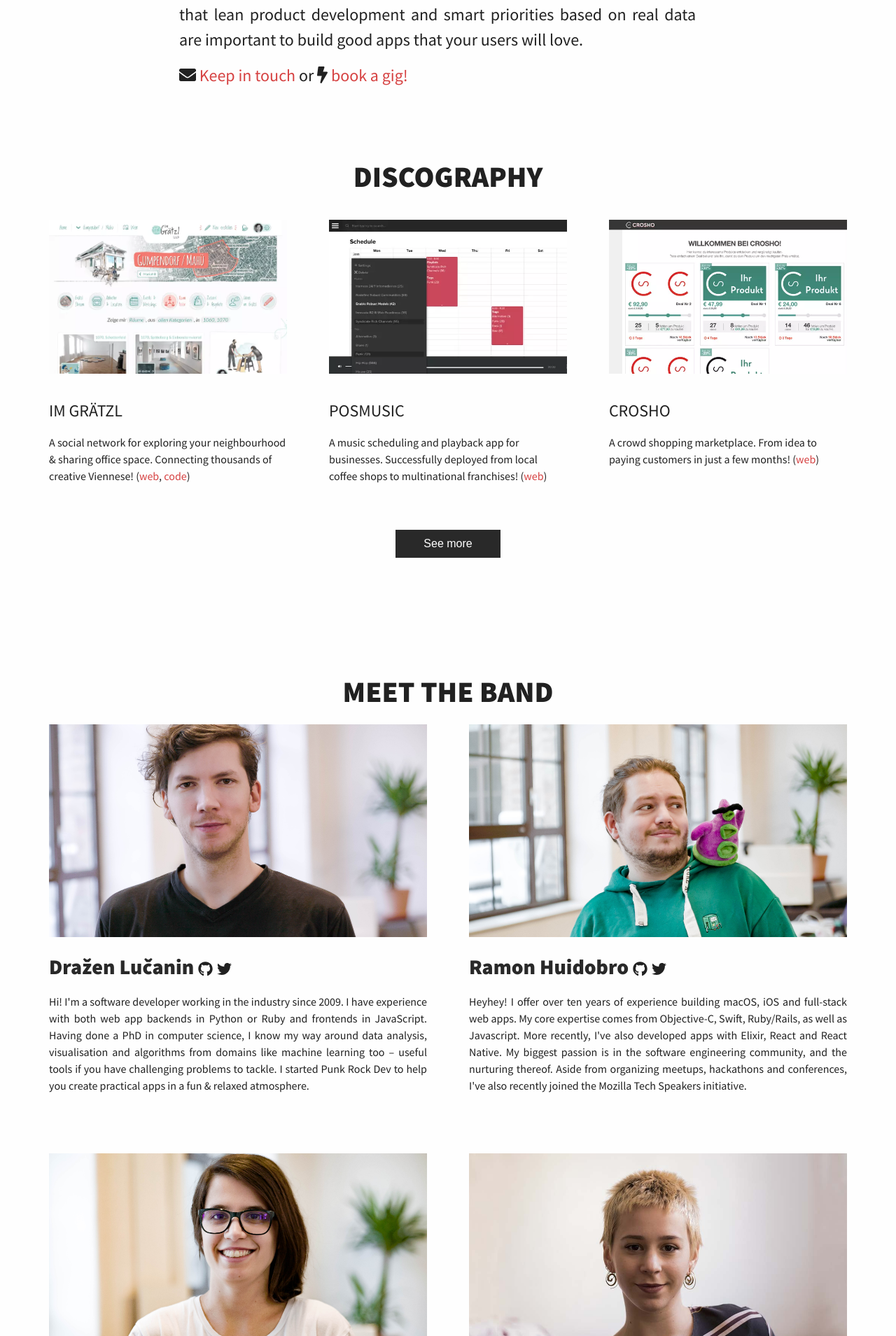
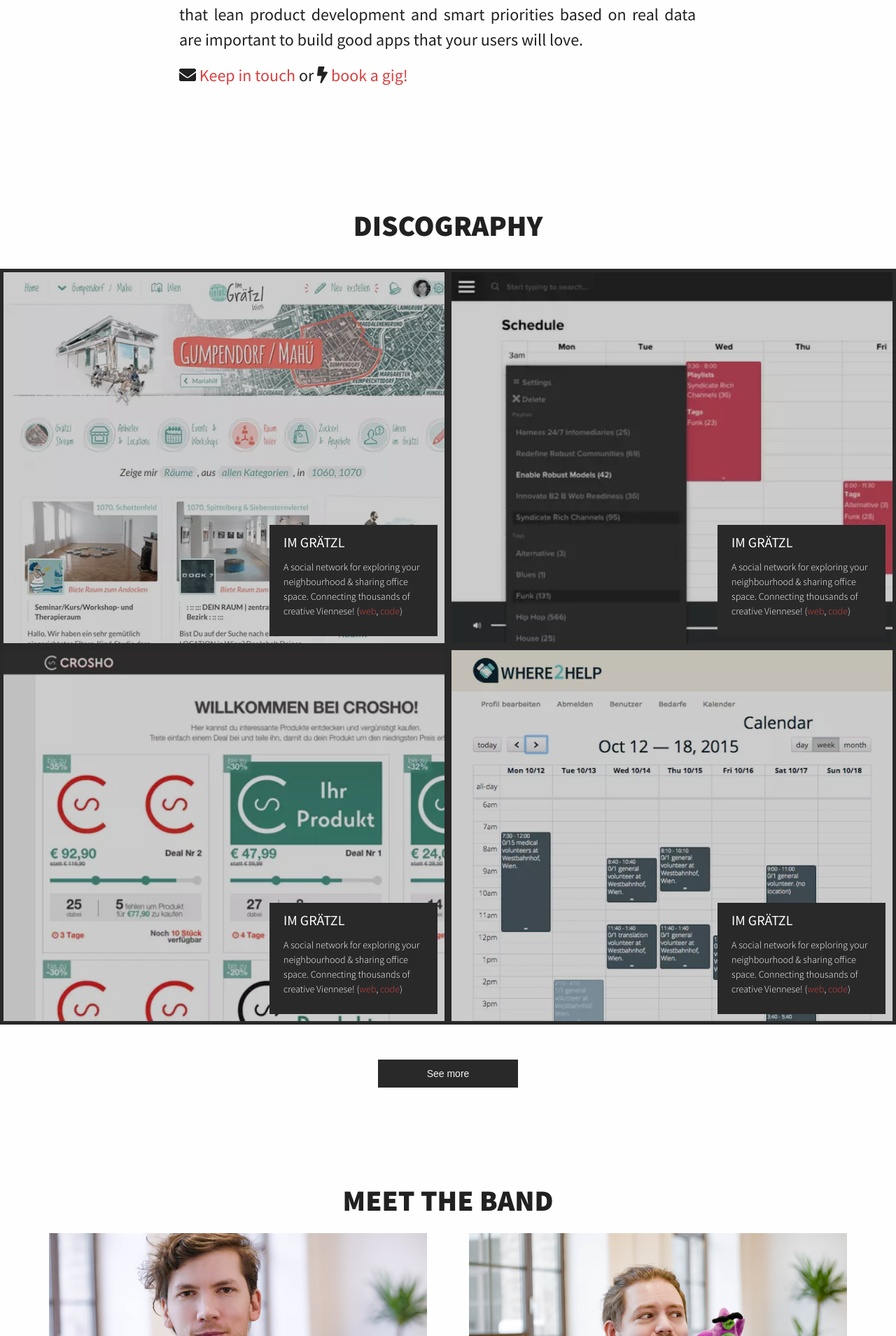
Before and after one commit to punkrockdev/punkrockdev.github.io, a Jekyll site: the page built from index.md, in a window 1280 px wide. Shown: the part 801-2710 px from the top of the page at 70% size. Built offline with Jekyll 4.4.1, drawn with Linux system fonts in a browser that asks for light colours; nearby versions of some CDN libraries; comment, search, counter and statistics services are not loaded.

Commit message:
redesign portfolio section

```diff
--- a/_layouts/home.html
+++ b/_layouts/home.html
@@ -44,36 +44,65 @@ are important to build good apps that your users will love.
 </div>
 
  <section class="portfolio-section">
-   <div class="wrapper grid">
    <div class="row">
      <div class="col text-center">
          <h2>DISCOGRAPHY</h2>
          <!-- <p class="text-center">Rather than spending too much space on words, here are some of our past projects:</p> -->
      </div>
    </div>
+      <div class="row">
+        <div class="app-screenshot imGraetzl col-1-2">
+            <div class="col-1-4 portfolio-description">
+              <h3>Im Grätzl</h3>
+              <p>A social network for exploring your neighbourhood & sharing office space. Connecting thousands of creative Viennese! (<a href="https://www.imgraetzl.at" >web</a>, <a href="https://github.com/imGraetzl/">code</a>)</p>
+            </div>
+          </div>
 
-      <div class="row">
-          <div class="col-1-3">
-              <div class="app-screenshot imGraetzl"></div>
+          <div class="app-screenshot pos col-1-2">
+            <div class="col-1-4 portfolio-description">
+              <h3>Im Grätzl</h3>
+              <p>A social network for exploring your neighbourhood & sharing office space. Connecting thousands of creative Viennese! (<a href="https://www.imgraetzl.at" >web</a>, <a href="https://github.com/imGraetzl/">code</a>)</p>
+            </div>
+          </div>
+
+          <div class="app-screenshot crosho col-1-2">
+            <div class="col-1-4 portfolio-description">
+              <h3>Im Grätzl</h3>
+              <p>A social network for exploring your neighbourhood & sharing office space. Connecting thousands of creative Viennese! (<a href="https://www.imgraetzl.at" >web</a>, <a href="https://github.com/imGraetzl/">code</a>)</p>
+            </div>
+          </div>
+
+          <div class="app-screenshot where col-1-2">
+            <div class="col-1-4 portfolio-description">
+              <h3>Im Grätzl</h3>
+              <p>A social network for exploring your neighbourhood & sharing office space. Connecting thousands of creative Viennese! (<a href="https://www.imgraetzl.at" >web</a>, <a href="https://github.com/imGraetzl/">code</a>)</p>
+            </div>
+          </div>
+      </div>
+
+      <!-- <div class="row">
+        <div class="portfolio-item">
+          <div class="col-1-2 portfolio-description">
             <h3>Im Grätzl</h3>
             <p>A social network for exploring your neighbourhood & sharing office space. Connecting thousands of creative Viennese! (<a href="https://www.imgraetzl.at" >web</a>, <a href="https://github.com/imGraetzl/">code</a>)</p>
           </div>
 
-          <div class="col-1-3">
-              <div class="app-screenshot pos"></div>
+          <div class="app-screenshot pos col-1-2">
+          </div>
+        </div>
+      </div> -->
+
+      <!-- <div class="row">
+            <div class="col-1-2">
               <h3>POSMusic</h3>
               <p>A music scheduling and playback app for businesses. Successfully deployed from local coffee shops to multinational franchises! (<a href="https://www.posmusic.com" >web</a>)</p>
             </div>
+            <div class="app-screenshot pos col-1-2"></div>
+      </div> -->
 
-          <div class="col-1-3">
-              <div class="app-screenshot crosho"></div>
-              <h3>CroSho</h3>
-              <p>A crowd shopping marketplace. From idea to paying customers in just a few months! (<a href="http://www.crosho.com/" >web</a>)</p>
-          </div>
-
+      <div class="row">
         <div class="col text-center">
           <button class="button">See more </button>
-          </div>
         </div>
       </div>
 </section>
--- a/_sass/_layout.scss
+++ b/_sass/_layout.scss
@@ -404,18 +404,17 @@ p {
 //     }
 // }
 
-section {
-  padding: 80px 0;
+.portfolio-section {
   clear: both;
-}
+  padding-bottom: 100px;
+  padding-top: 150px;
 
-.portfolio-section {
   .row {
     padding: 0;
   }
 
   [class*='col-'] {
-    padding-left: 30px;
+    padding: 0px;
   }
 
   h2 {
@@ -423,7 +422,9 @@ section {
   }
 
   h3 {
-    margin-top: 35px;
+    margin-top: 0;
+    margin-bottom: 10px;
+    color: #fff;
     text: {
       align: left;
       transform: uppercase;
@@ -431,22 +432,58 @@ section {
 
     font: {
       weight: 400;
-      size: 24px;
+      size: 20px;
     }
   }
 
    p {
      text-align: left;
+     color: #fff;
+     max-width: 200px;
      font: {
-       size: 16px;
-       font-weight: 300;
+       size: 14px;
+       weight: 300;
      }
    }
 
+    .portfolio-description {
+      bottom: 10px;
+      right: 10px;
+      z-index: 2;
+      position: absolute;
+      background-color: #292929;
+      padding: 10px 20px;
+    }
+
    .app-screenshot {
-     height: 220px;
+     height: 60vh;
      background-size: cover;
      background-repeat: no-repeat;
+     position: relative;
+     border: 5px solid #292929;
+     transition: .3s ease-in-out;
+     transition-property: border-color;
+     cursor: pointer;
+
+     &:after {
+       content: "";
+       position: absolute;
+       top: 0;
+       bottom: 0;
+       left: 0;
+       right: 0;
+       background-color: rgba(1,1,1,.2);
+       z-index: 1;
+       transition: .3s ease-in-out;
+       transition-property: background-color;
+     }
+
+     &:hover {
+       border-color: #000;
+       &:after {
+         background-color: rgba(1,1,1,0);
+       }
+     }
 
      &.imGraetzl {
        background-image: url("../images/discography/imgraetzl.webp");
@@ -454,11 +491,16 @@ section {
 
      &.pos {
        background-image: url("../images/discography/POSMusic.webp");
-       background-position: left center;
+       background-position: left top;
+       background-size: cover;
      }
 
      &.crosho {
        background-image: url("../images/discography/crosho.webp");
+     }
+
+     &.where {
+       background-image: url("../images/discography/where2help.webp");
      }
    }
 
@@ -467,18 +509,18 @@ section {
    }
 
    .button {
-     margin-top: 50px;
+     margin: 50px 0 30px;
      display: inline-block;
+     color: #f5f5f5;
      background-color: #292929;
-     color: #fff;
-     width: 150px;
+     width: 200px;
      height: 40px;
      line-height: 30px;
      border: none;
      cursor: pointer;
      font: {
-       size: 16px;
-       weight: 300;
+       size: 14px;
+       weight: 400;
      }
    }
 }
```
Lines whose indentation alone changed are shown as unchanged.
